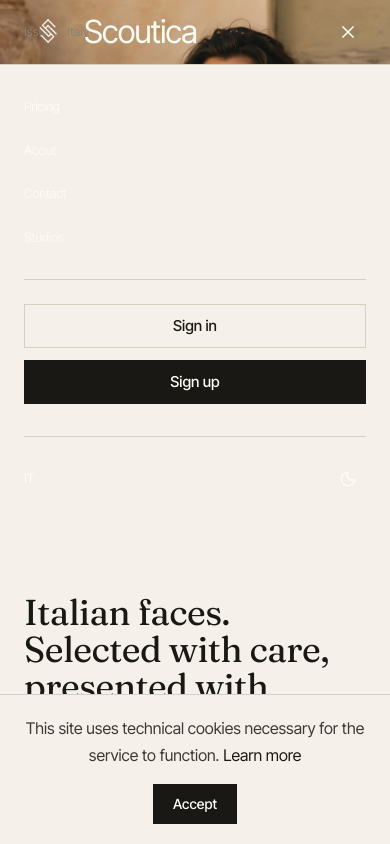
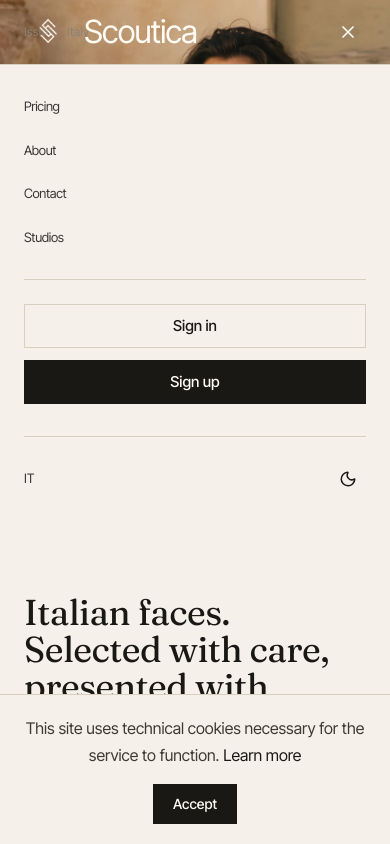
Before and after one commit to Merigian/scoutica, a Next.js app: page /en in a window 390 px wide. Both pictures are taken after a click on the button "Menu". Shown: the top 844 px of the page. Built offline with nearby package versions, Linux system fonts and the light colour scheme; no server answers; the database is empty.

Commit message:
fix(nav): force ink color in mobile menu panel for contrast on dark hero

```diff
--- a/src/components/marketing/marketing-nav.tsx
+++ b/src/components/marketing/marketing-nav.tsx
@@ -112,7 +112,7 @@ export function MarketingNav() {
       </div>
 
       {open && (
-        <div className="md:hidden hairline-top bg-[var(--bg)] animate-fade-in">
+        <div className="md:hidden hairline-top bg-[var(--bg)] text-[var(--ink)] animate-fade-in">
           <nav className="mx-auto max-w-[1440px] px-6 py-8 flex flex-col gap-6">
             <NavLink href="/pricing" label={t("pricing")} onClick={() => setOpen(false)} />
             <NavLink href="/about" label={t("about")} onClick={() => setOpen(false)} />
```
